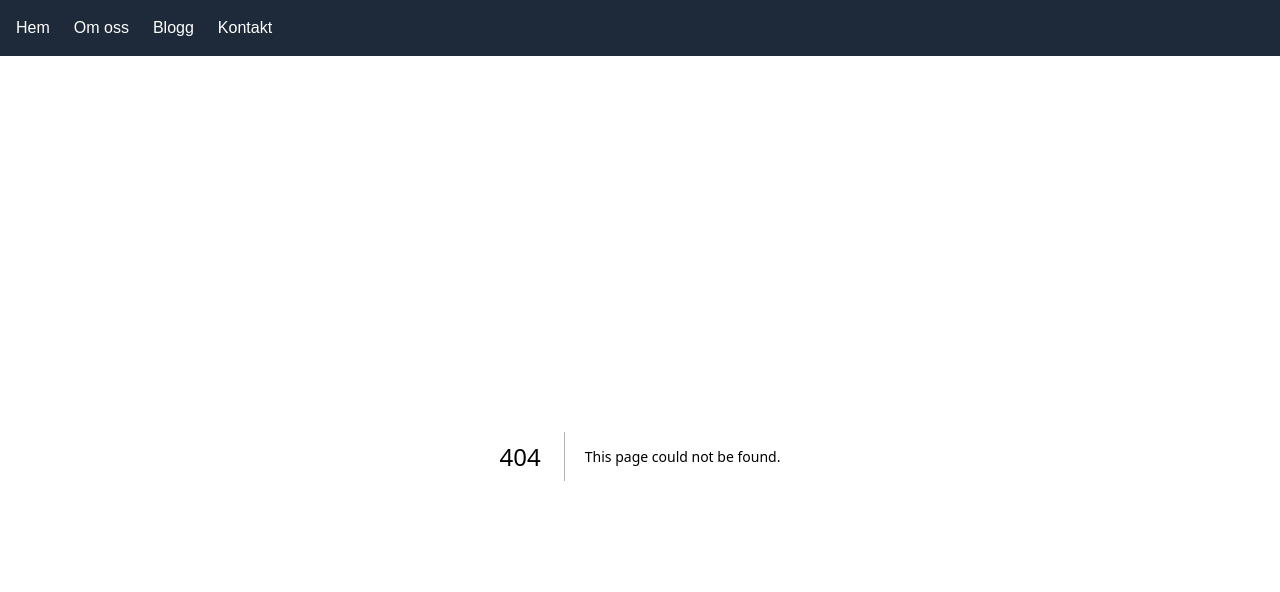
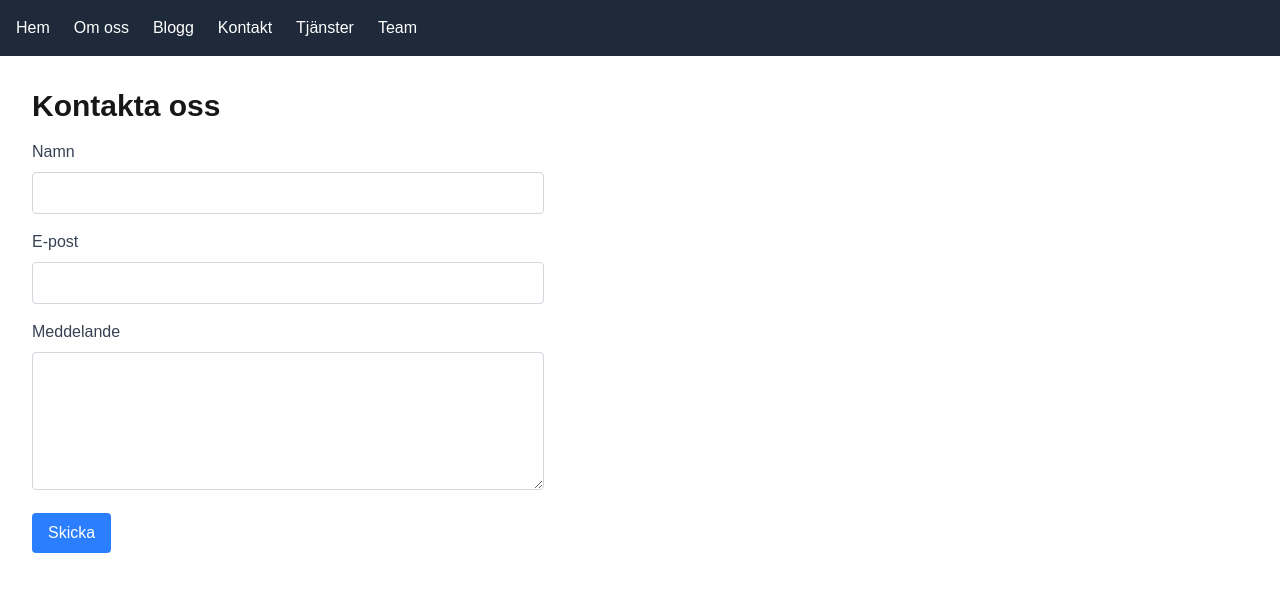
Before and after one commit to ilyafredriksson/nextjs-kurs, a Next.js app: page /Contact in a window 1280 px wide. Before the commit this address had no page. Shown: the top 592 px of the page. Built offline with nearby package versions, Linux system fonts and the light colour scheme.

Commit message:
Contact,team,services

```diff
--- /dev/null
+++ b/app/Contact/page.js
@@ -0,0 +1,22 @@
+export default function ContactPage() {
+  return (
+    <div className="p-8">
+        <h1 className="text-3xl font-bold mb-4">Kontakta oss</h1>
+        <form className="max-w-lg">
+            <div className="mb-4">
+                <label className="block text-gray-700 mb-2" htmlFor="name">Namn</label>
+                <input className="w-full p-2 border border-gray-300 rounded" type="text" id="name" name="name" />
+            </div>
+            <div className="mb-4">
+                <label className="block text-gray-700 mb-2" htmlFor="email">E-post</label>
+                <input className="w-full p-2 border border-gray-300 rounded" type="email" id="email" name="email" />
+            </div>
+            <div className="mb-4">
+                <label className="block text-gray-700 mb-2" htmlFor="message">Meddelande</label>
+                <textarea className="w-full p-2 border border-gray-300 rounded" id="message" name="message" rows="5"></textarea>
+            </div>
+            <button className="bg-blue-500 text-white px-4 py-2 rounded hover:bg-blue-600" type="submit">Skicka</button>
+        </form>
+    </div>
+  )
+}
--- /dev/null
+++ b/app/services/page.js
@@ -0,0 +1,13 @@
+export default function ServicesPage() {
+    return (
+        <div className="p-8">
+            <h1 className="text-3xl font-bold mb-4">Våra Tjänster</h1>
+            <ul className="list-disc list-inside">
+                <li className="mb-2">Webbutveckling</li>
+                <li className="mb-2">Mobilapputveckling</li>
+                <li className="mb-2">UX/UI Design</li>
+                <li className="mb-2">Digital Marknadsföring</li>
+            </ul>
+        </div>
+    )
+}
--- /dev/null
+++ b/app/team/page.js
@@ -0,0 +1,13 @@
+export  default function TeamPage() {
+    return (
+        <div className="p-8">
+            <h1 className="text-3xl font-bold mb-4">Vårt Team</h1>
+            <ul className="list-disc list-inside">
+                <li className="mb-2">Ilya Fredriksson - VD</li>
+                <li className="mb-2">Susanna Holding - CTO</li>
+                <li className="mb-2">Ilya Fredriksson - Lead Developer</li>
+                <li className="mb-2">Ilya Fredriksson och Susanna Holding - UX Designer</li>
+            </ul>
+        </div>
+    )
+}
--- a/components/Navigation.js
+++ b/components/Navigation.js
@@ -16,6 +16,13 @@ export default function Navigation() {
                 <li>
                     <Link href="/contact" className="hover:text-blue-400">Kontakt</Link>
                 </li>
+                <li>
+                    <Link href="/services" className="hover:text-blue-400">Tjänster</Link>
+                </li>
+                <li>
+                    <Link href="/team" className="hover:text-blue-400">Team</Link>
+                </li>
+
             </ul>
         </nav>
     )
```
